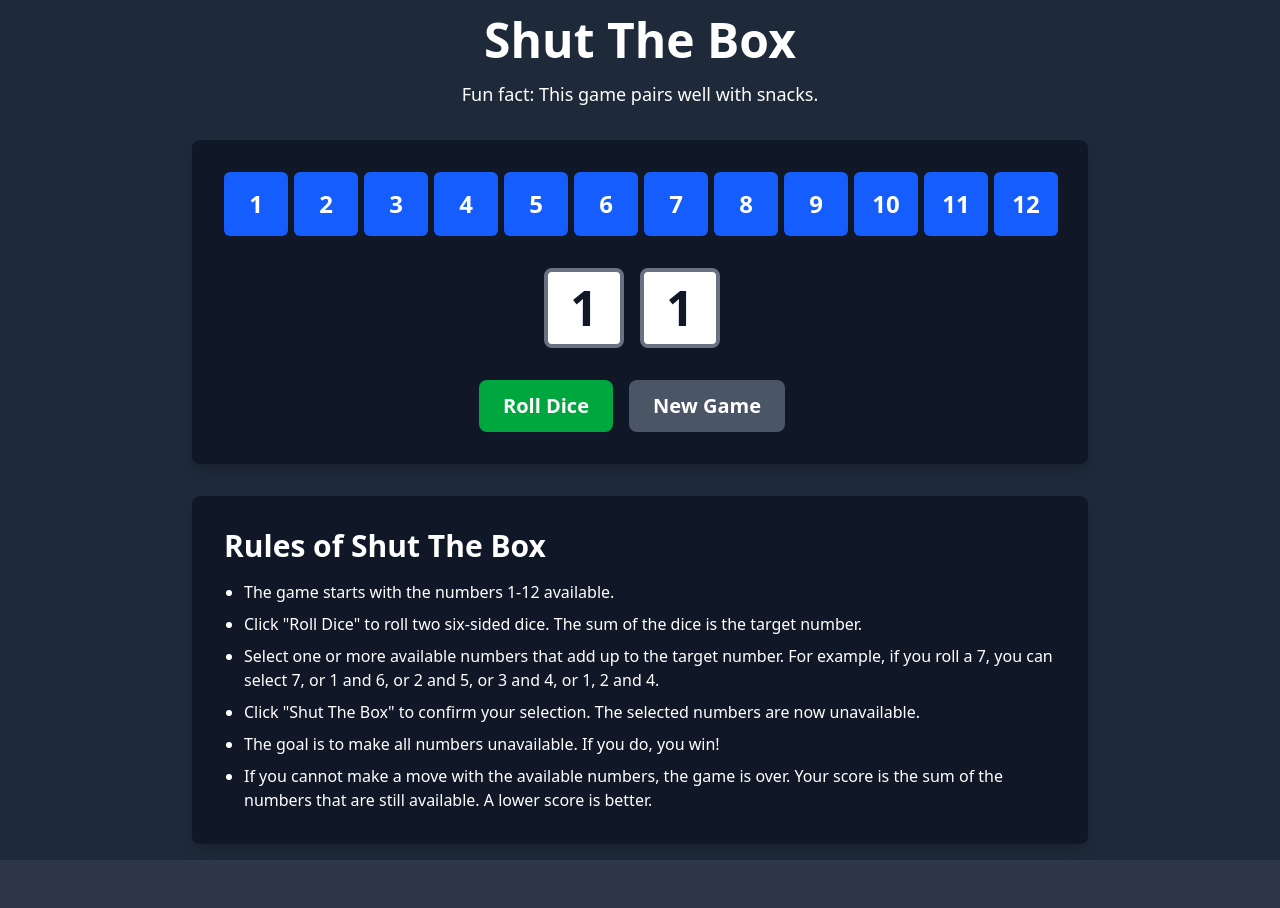
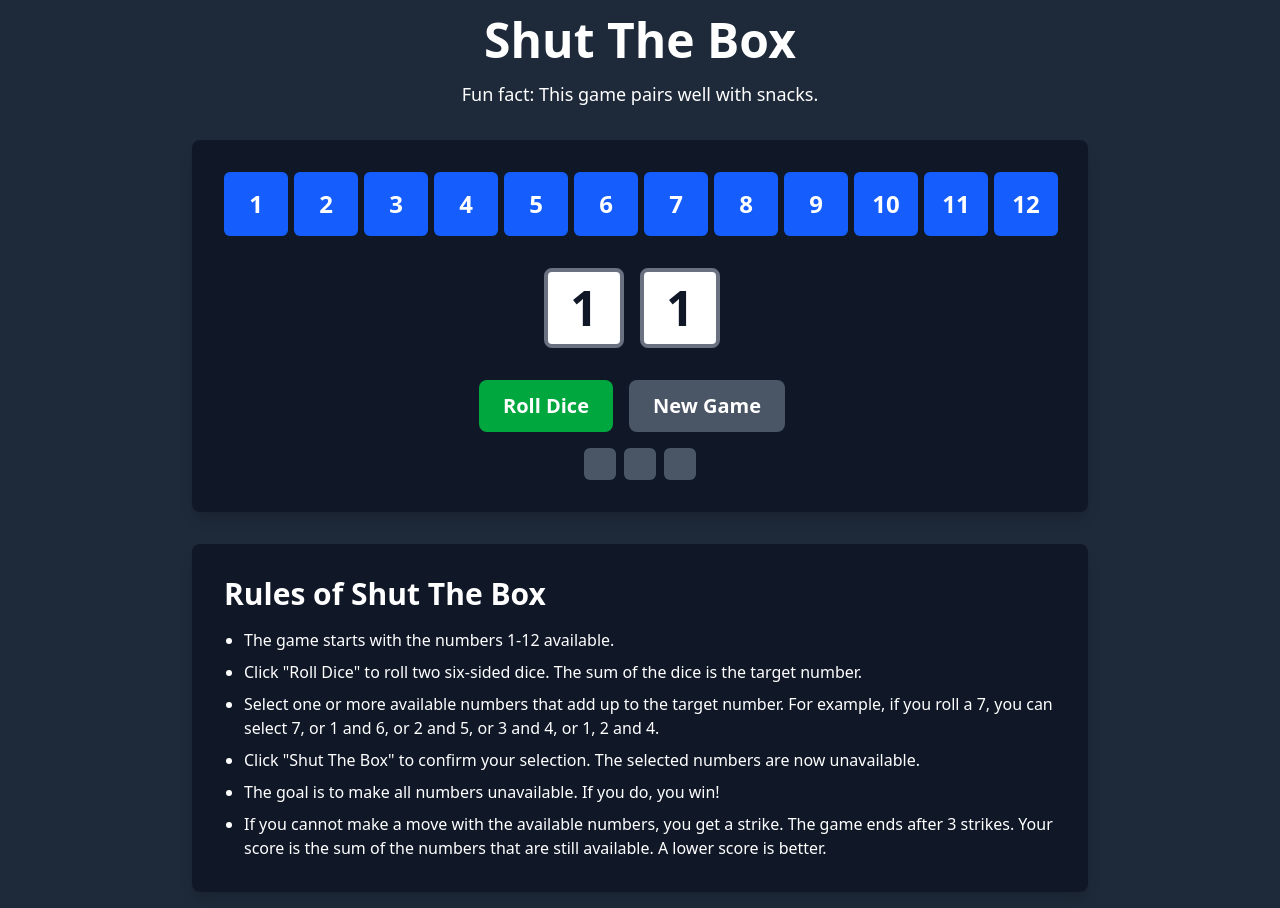
Before and after one commit to Karsten-Larson/shut-the-box, a SvelteKit app: page / in a window 1280 px wide. Before the commit the page ends 860 px from the top, so only its background shows below. Built offline with nearby package versions, Linux system fonts and the light colour scheme.

Commit message:
Added strike system, changes to confetti, and game over modal for losing condition

```diff
--- a/src/lib/Modal.svelte
+++ b/src/lib/Modal.svelte
@@ -1,14 +1,15 @@
-
 <script lang="ts">
 	export let showModal: boolean;
 	export let onNewGame: () => void;
+	export let title: string;
+	export let message: string;
 </script>
 
 {#if showModal}
-  <div class="fixed inset-0 z-50 flex items-center justify-center bg-black bg-opacity-50">
+	<div class="bg-opacity-10 fixed inset-0 z-50 flex items-center justify-center bg-black">
 		<div class="rounded-lg bg-gray-800 p-8 text-center shadow-lg">
-      <h2 class="mb-4 text-4xl font-bold text-white">You Win!</h2>
-      <p class="mb-6 text-2xl text-white">Congratulations, you shut the box!</p>
+			<h2 class="mb-4 text-4xl font-bold text-white">{title}</h2>
+			<p class="mb-6 text-2xl text-white">{@html message}</p>
 			<button
 				class="rounded-lg bg-green-600 px-6 py-3 text-xl font-bold text-white hover:bg-green-700"
 				on:click={onNewGame}
--- a/src/routes/+page.svelte
+++ b/src/routes/+page.svelte
@@ -18,6 +18,10 @@
 	let showConfetti = false;
 	let showModal = false;
 	let showInvalidSelectionTooltip = false;
+	let strikes = 0;
+	const maxStrikes = 3;
+	let modalTitle = '';
+	let modalMessage = '';
 
 	function rollDiceWithAnimation() {
 		rolling = true;
@@ -45,6 +49,7 @@
 		showConfetti = false;
 		showModal = false;
 		showInvalidSelectionTooltip = false;
+		strikes = 0;
 	}
 
 	function rollDice() {
@@ -70,8 +75,14 @@
 		}
 
 		if (!canMakeMove) {
-			score = openNumbers.reduce((a, b) => a + b, 0);
-			gameOver = true;
+			strikes++;
+			if (strikes >= maxStrikes) {
+				score = openNumbers.reduce((a, b) => a + b, 0);
+				gameOver = true;
+				showGameOverModal();
+			} else {
+				diceRolled = false;
+			}
 		}
 	}
 
@@ -102,11 +113,7 @@
 			if (numbers.every((n) => !n.active)) {
 				gameOver = true;
 				score = 0;
-				showConfetti = true;
-				setTimeout(() => {
-					showConfetti = false;
-					showModal = true;
-				}, 3000);
+				showWinModal();
 			}
 		} else {
 			showInvalidSelectionTooltip = true;
@@ -114,6 +121,26 @@
 				showInvalidSelectionTooltip = false;
 			}, 3000);
 		}
+	}
+
+	function showWinModal() {
+		modalTitle = 'You Win!';
+		let message = 'Congratulations, you shut the box!';
+		if (strikes > 0) {
+			message += `<br><span class="text-lg text-gray-400">You used ${strikes} strike(s).</span>`;
+		}
+		modalMessage = message;
+		showConfetti = true;
+		setTimeout(() => {
+			showConfetti = false;
+			showModal = true;
+		}, 3000);
+	}
+
+	function showGameOverModal() {
+		modalTitle = 'Game Over!';
+		modalMessage = `Your score is ${score}`;
+		showModal = true;
 	}
 
 	const quirkyLines = [
@@ -154,11 +181,22 @@
 	}
 </script>
 
-<div class="flex min-h-screen flex-col items-center justify-center bg-gray-800 py-4 text-white">
+<div
+	class="flex min-h-screen flex-col items-center justify-center overflow-x-hidden bg-gray-800 py-4 text-white"
+>
 	{#if showConfetti}
-		<Confetti />
+		<div class="z-50">
+			<Confetti
+				amount={250}
+				size={window.innerWidth < 640 ? 25 : 75}
+				x={window.innerWidth < 640 ? [-2.5, 2.5] : [-8, 8]}
+				y={window.innerWidth < 640 ? [0.75, -1] : [1, -1.25]}
+				fallDistance={'75vh'}
+				duration={3000}
+			/>
+		</div>
 	{/if}
-	<Modal {showModal} onNewGame={newGame} />
+	<Modal {showModal} onNewGame={newGame} title={modalTitle} message={modalMessage} />
 	<h1 class="mb-4 text-4xl font-bold sm:text-5xl">Shut The Box</h1>
 	<p class="text-md mb-4 max-w-xs text-center sm:mb-8 sm:max-w-md sm:text-lg">{getQuirkiness()}</p>
 
@@ -228,14 +266,19 @@
 				Selected numbers must equal the dice roll.
 			</div>
 		</div>
+		<div class="mt-4 flex justify-center space-x-2">
+			{#each Array(maxStrikes) as _, i}
+				<div
+					class="flex h-8 w-8 items-center justify-center rounded-md text-xl font-bold text-white {i <
+					strikes
+						? 'bg-red-600'
+						: 'bg-gray-600'}"
+				>
+					{#if i < strikes}X{/if}
+				</div>
+			{/each}
+		</div>
 	</div>
-
-	{#if gameOver && !showModal}
-		<div class="mt-8 text-center">
-			<h2 class="mb-2 text-4xl font-bold">{score === 0 ? 'You Win!' : 'Game Over!'}</h2>
-			<p class="text-2xl">{score === 0 ? 'You shut the box!' : `Your score is ${score}`}</p>
-		</div>
-	{/if}
 
 	<div class="mt-8 w-full max-w-4xl rounded-lg bg-gray-900 p-4 shadow-lg sm:p-8">
 		<h2 class="mb-4 text-3xl font-bold">Rules of Shut The Box</h2>
@@ -253,8 +296,9 @@
 			</li>
 			<li>The goal is to make all numbers unavailable. If you do, you win!</li>
 			<li>
-				If you cannot make a move with the available numbers, the game is over. Your score is the
-				sum of the numbers that are still available. A lower score is better.
+				If you cannot make a move with the available numbers, you get a strike. The game ends after
+				3 strikes. Your score is the sum of the numbers that are still available. A lower score is
+				better.
 			</li>
 		</ul>
 	</div>
```
Lines whose indentation alone changed are shown as unchanged.
